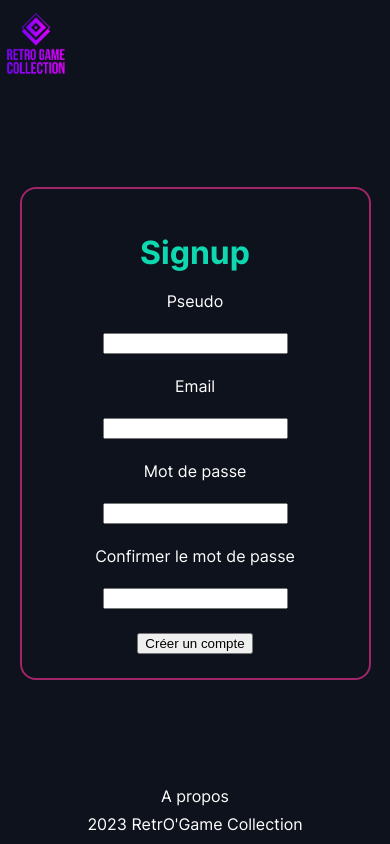
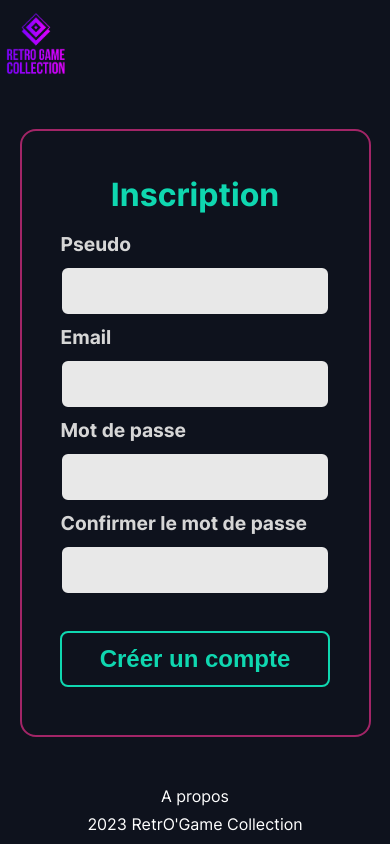
Before and after one commit to robin-plancon/retrogame-collection-front, a React (Vite) app: page /signup in a window 390 px wide. Built offline with nearby package versions, Linux system fonts and the light colour scheme.

Commit message:
style: create responsive design

```diff
--- a/src/components/Signup/Signup.scss
+++ b/src/components/Signup/Signup.scss
@@ -20,11 +20,52 @@
 	}
 
 	&-form {
-		width: 100%;
+		width: 90%;
 		display: flex;
 		flex-direction: column;
 		align-items: center;
 		justify-content: center;
-		gap: v.$gutter;
+		gap: v.$halfGutter;
+	}
+
+	&-label {
+		align-self: start;
+		font-size: 1.2rem;
+		font-weight: 700;
+		color: v.$label-color;
+	}
+
+	&-input {
+		width: 100%;
+		padding: v.$halfGutter;
+		border: 2px solid v.$primary-color;
+		border-radius: 0.5rem;
+		font-size: 1.2rem;
+		font-weight: 700;
+		color: v.$primary-color;
+		background-color: v.$input-color;
+	}
+
+	&-button {
+		width: 100%;
+		margin: v.$gutter 0;
+		padding: v.$halfGutter;
+		border: 2px solid v.$secondary-color;
+		border-radius: 0.5rem;
+		font-size: 1.5rem;
+		font-weight: 700;
+		color: v.$secondary-color;
+		background-color: v.$primary-color;
+		cursor: pointer;
+		transition: all 0.2s ease-in-out;
+
+		&:hover {
+			background-color: v.$secondary-color;
+			color: v.$primary-color;
+		}
+	}
+
+	@media (min-width: v.$medium) {
+		width: 50%;
 	}
 }
--- a/src/components/Signup/Signup.tsx
+++ b/src/components/Signup/Signup.tsx
@@ -3,17 +3,32 @@ import './Signup.scss';
 function Signup() {
 	return (
 		<div className="signup">
-			<h1 className="signup-title">Signup</h1>
+			<h1 className="signup-title">Inscription</h1>
 			<form className="signup-form" /* onSubmit={handleSubmit} */>
-				<label htmlFor="pseudo">Pseudo</label>
-				<input type="text" id="pseudo" name="pseudo" />
-				<label htmlFor="email">Email</label>
-				<input type="email" id="email" name="email" />
-				<label htmlFor="password">Mot de passe</label>
-				<input type="password" id="password" name="password" />
-				<label htmlFor="confirmPassword">Confirmer le mot de passe</label>
-				<input type="password" id="confirmPassword" name="confirmPassword" />
-				<button type="submit">Créer un compte</button>
+				<label htmlFor="pseudo" className="signup-label">
+					Pseudo
+				</label>
+				<input type="text" id="pseudo" name="pseudo" className="signup-input" />
+				<label htmlFor="email" className="signup-label">
+					Email
+				</label>
+				<input type="email" id="email" name="email" className="signup-input" />
+				<label htmlFor="password" className="signup-label">
+					Mot de passe
+				</label>
+				<input type="password" id="password" name="password" className="signup-input" />
+				<label htmlFor="confirmPassword" className="signup-label">
+					Confirmer le mot de passe
+				</label>
+				<input
+					type="password"
+					id="confirmPassword"
+					name="confirmPassword"
+					className="signup-input"
+				/>
+				<button type="submit" className="signup-button">
+					Créer un compte
+				</button>
 			</form>
 		</div>
 	);
--- a/src/styles/_variables.scss
+++ b/src/styles/_variables.scss
@@ -8,3 +8,5 @@ $halfGutter: math.div($gutter, 2);
 $primary-color: #0e121d;
 $secondary-color: #0fd7b0;
 $tertiary-color: #A22567;
+$input-color: #e8e8e8;
+$label-color: #d6d6d6;
```
